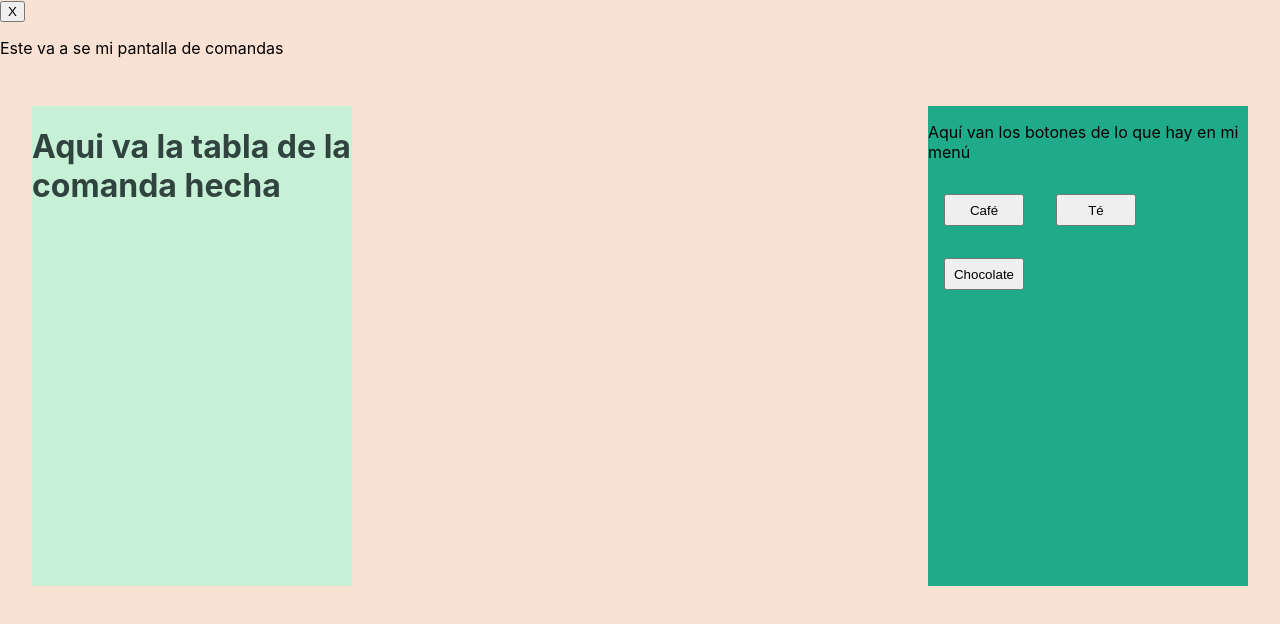
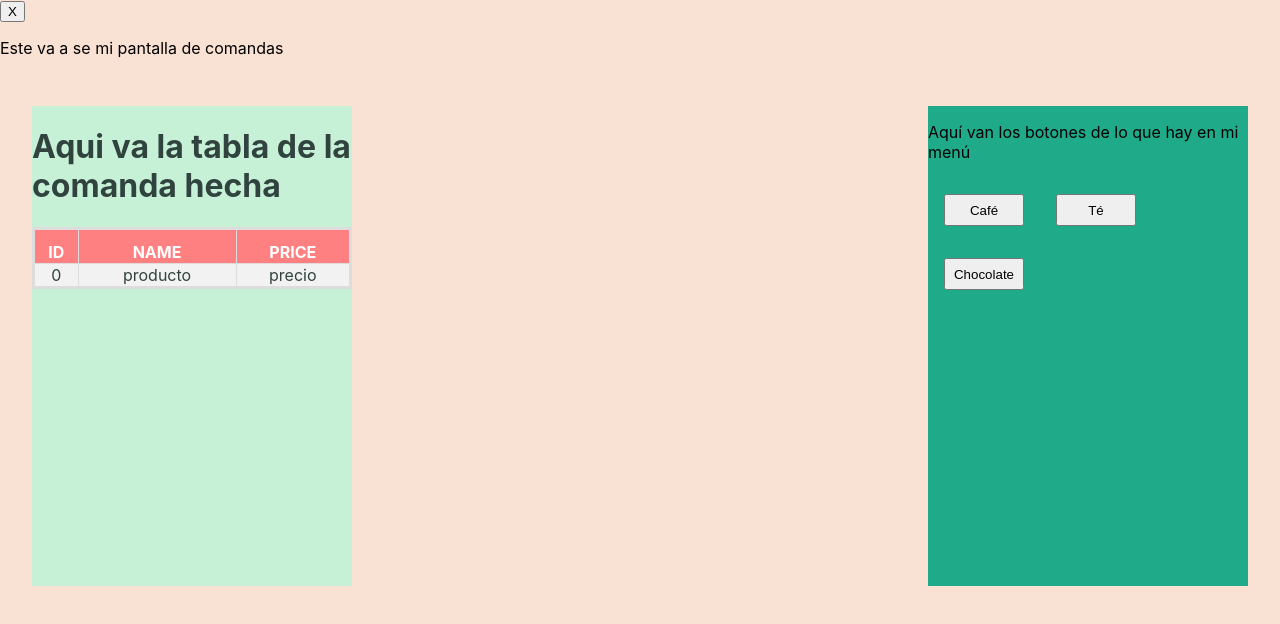
Before and after one commit to karlaalvarezlaboratoria/GDL003-Burger-Queen-Front-End, a React (Create React App) app: page /create in a window 1280 px wide. Shown: the top 624 px of the page. Built offline with nearby package versions, Linux system fonts and the light colour scheme.

Commit message:
Se hace funcionalidad en el componente padre -El elemento padre hereda propiedades a "RenderCommad" y "MenÃº Items"

```diff
--- a/src/Components/CreateCommand.js
+++ b/src/Components/CreateCommand.js
@@ -9,7 +9,12 @@ class Create extends Component {
   constructor() {
     super();
     this.state = {
-      menu: []
+      menu: [],
+      order:[{
+        id: 1,
+        name: "producto",
+        price: "precio"
+      }]
     }
   }
   componentDidMount() {
@@ -35,15 +40,41 @@ class Create extends Component {
     //     })
   }
 
+  addProduct(id, price, value) {
+    let newElement= []
+    newElement.push({
+        name: value,
+        price:price,
+        id: id
+     } )
+
+      console.log(newElement)
+
+      // this.setState({
+      //   order: [{
+      //     name:value,
+      //     price: price,
+      //     id: id,
+      //   }]
+
+      // })
+}
+
+
+
   render() {
+    console.log(this.state.order)
     const command = this.state;
     console.log(command);
     return (
       <div>
         <Cancel />
         <p>Este va a se mi pantalla de comandas</p>
-        <RenderCommand /*items={this.state.orderItems}*/ />
-        <MenuItems menu={this.state.menu} />
+        <RenderCommand
+        order={this.state.order} /*items={this.state.orderItems}*/ />
+        <MenuItems
+        menu={this.state.menu}
+        addProduct={this.addProduct} />
 
       </div>
     );
--- a/src/Components/MenuItems.jsx
+++ b/src/Components/MenuItems.jsx
@@ -7,37 +7,35 @@ class MenuItems extends Component {
     constructor(props) {
         super(props);
         this.state = {
-            menu: []
+            menu: [],
+            command: []
         }
     }
 
-
-    //newCommand = []
-    addProduct(id, price, value) {
-        console.log("Hola :D");
-        console.log(price);
-        console.log(id);
-        console.log(value);
-
-        // this.props.addProduct(id, price, value);
+    addProduct(id, price, value){
+        this.props.addProduct(id, price, value)
 
     }
 
 
+
     render() {
-        // const command = this.state;
-        // console.log(command)
+        console.log(this.state.newCommand)
+
         return (
             <div className="menuItems">
                 <p>Aquí van los botones de lo que hay en mi menú</p>
                 {this.props.menu.map((command, id) => (
-                    <input key={id} type='button' id={command.id} className='button' onClick={() => this.addProduct(command.id, command.price, command.name)} value={command.name}></input>
+                    <input
+                    key={id}
+                    type='button'
+                    id={command.id}
+                    className='button'
+                    onClick={() => this.addProduct(command.id, command.price, command.name)}
+                    value={command.name}></input>
                 ))
                 }
-                { /*command.menu.map((command, id) => (
-                    <input key={id} type='button' id={command.id} className='button' onClick={() => this.addProduct(command.id, command.price, command.name)} value={command.name}></input>
-                ))
-               */}
+
             </div>
 
         )
--- a/src/Components/RenderCommand.jsx
+++ b/src/Components/RenderCommand.jsx
@@ -6,40 +6,33 @@ class RenderCommand extends Component {
     constructor(props) {
         super(props);
         this.state = {
-            menuList: [
-                // { name: 'Café', price: 15, type: 'drink' },
-                // { name: 'Té', price: 10, type: 'drink' }
-            ]
+            order: []
         }
     }
-    addProduct(id, price, value) {
-        console.log(id)
-        // return this.state.menuList.map((menu, index) => {
-        //     const { name, price, type } = menu
-        //     return (
-        //         <tr key={name}>
-        //             <td>{name}</td>
-        //             <td>{price}</td>
-        //             <td>{type}</td>
-        //         </tr>
-        //     )
-        // })
+
+    renderTableHeader() {
+        let header = Object.keys(this.props.order[0])
+        return header.map((key, index) => {
+            return <th key={index}>{key.toUpperCase()}</th>
+        })
     }
-    // renderTableHeader() {
-    //     let header = Object.keys(this.state.menuList[0])
-    //     return header.map((key, index) => {
-    //         return <th key={index}>{key.toUpperCase()}</th>
-    //     })
-    // }
 
     render() {
+      //  console.log(this.addProduct)
         return (
             <div className="renderCommand">
                 <h1>Aqui va la tabla de la comanda hecha</h1>
                 <table id='menuList'>
                     <tbody>
-                        {/* <tr>{this.renderTableHeader()}</tr> */}
-                        {this.addProduct()}
+                        <tr>{this.renderTableHeader()}</tr>
+                        {this.props.order.map((element, id)=>(
+                          <tr key={id}>
+                          <td>{id}</td>
+                          <td>{element.name}</td>
+                          <td>{element.price}</td>
+                          </tr>
+                        )
+                        )}
                     </tbody>
                 </table>
             </div>
```
